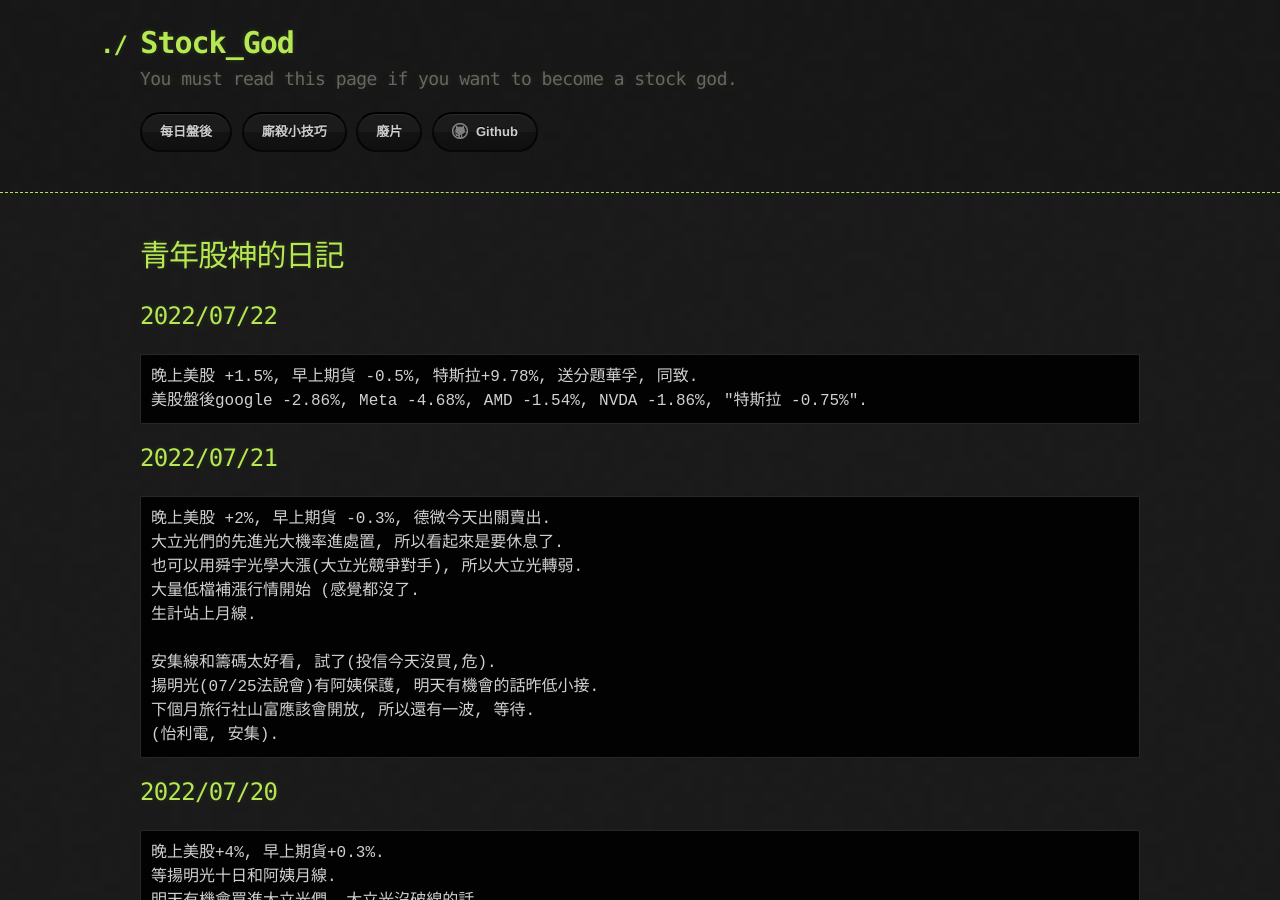
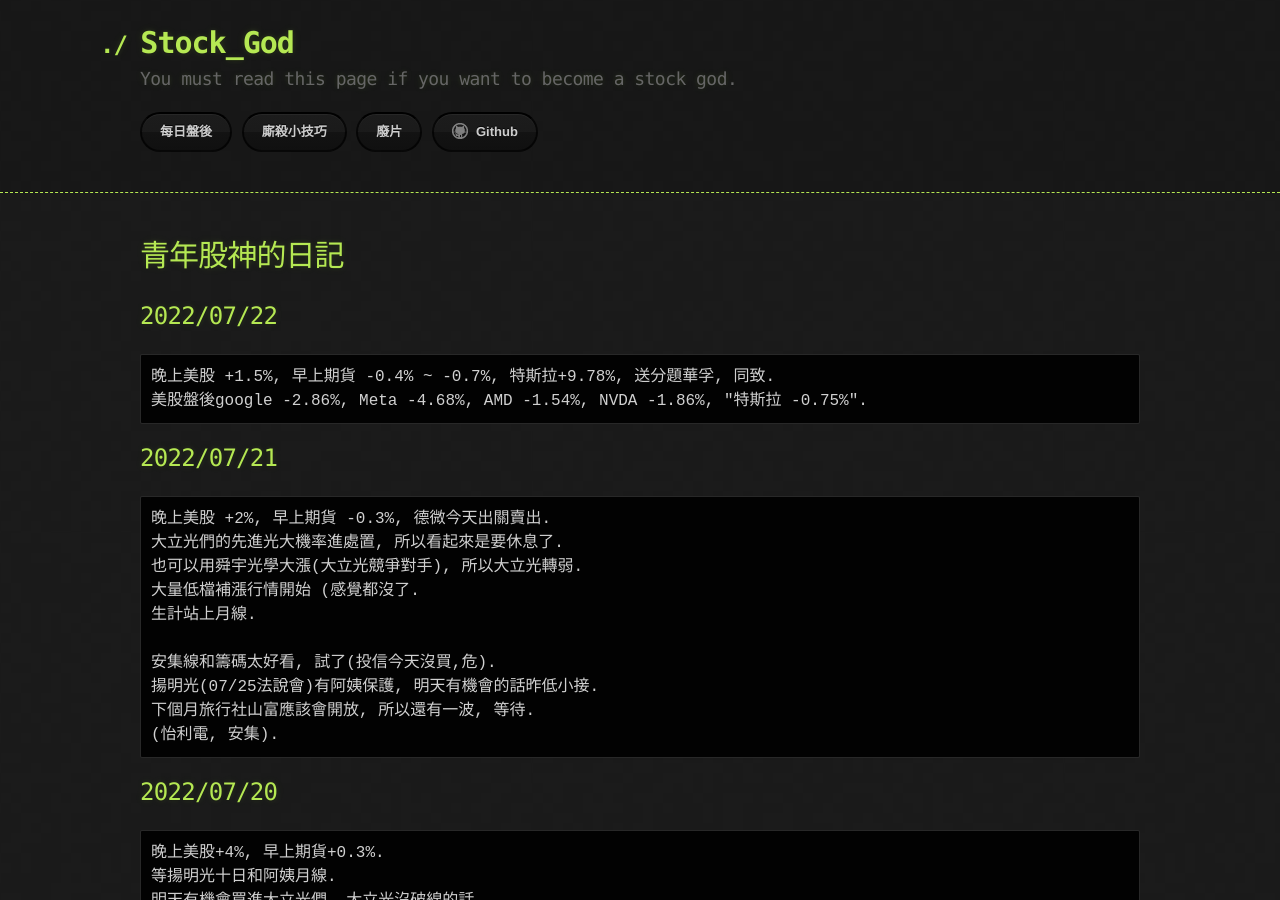
Before and after one commit to lepg5487/Stock_God, a Jekyll site: the page built from index.md, in a window 1280 px wide and 900 px high. Built offline with Jekyll 4.4.1, drawn with Linux system fonts in a browser that asks for light colours; our own code applies the rules of GitHub Pages for plain Markdown files.

Commit message:
Update index.md

````diff
--- a/index.md
+++ b/index.md
@@ -5,7 +5,7 @@ layout: testlayouts
 # 青年股神的日記
 ## 2022/07/22
 ```
-晚上美股 +1.5%, 早上期貨 -0.5%, 特斯拉+9.78%, 送分題華孚, 同致.
+晚上美股 +1.5%, 早上期貨 -0.4% ~ -0.7%, 特斯拉+9.78%, 送分題華孚, 同致.
 美股盤後google -2.86%, Meta -4.68%, AMD -1.54%, NVDA -1.86%, "特斯拉 -0.75%".
 ```
 
````
